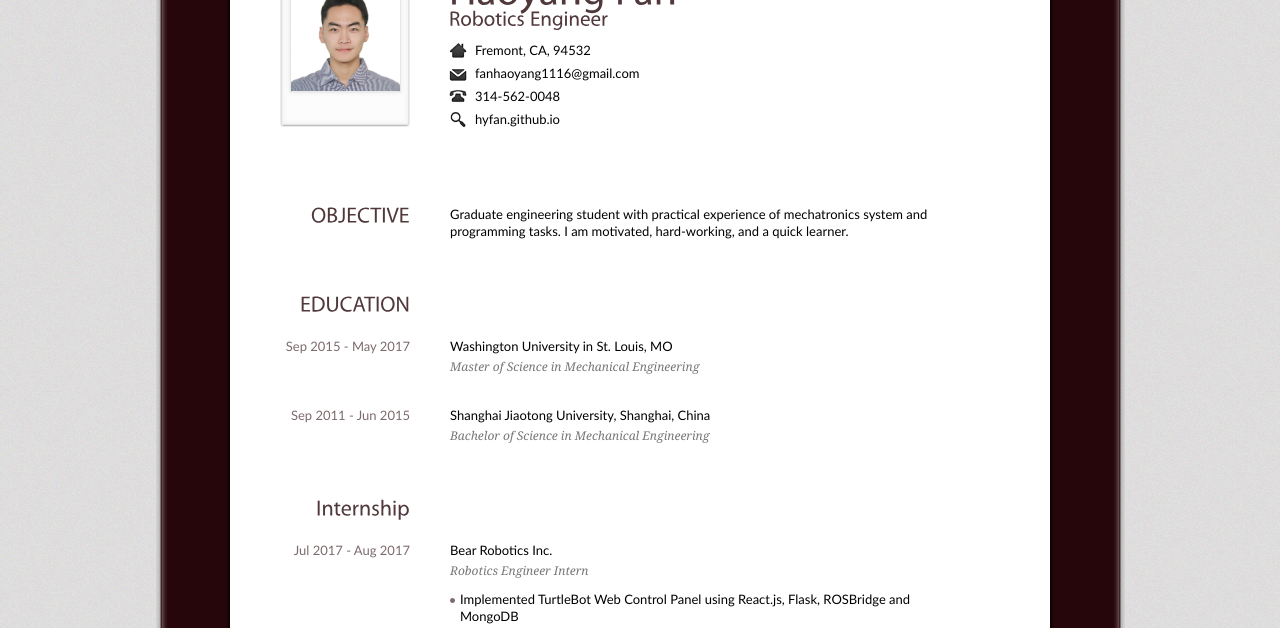
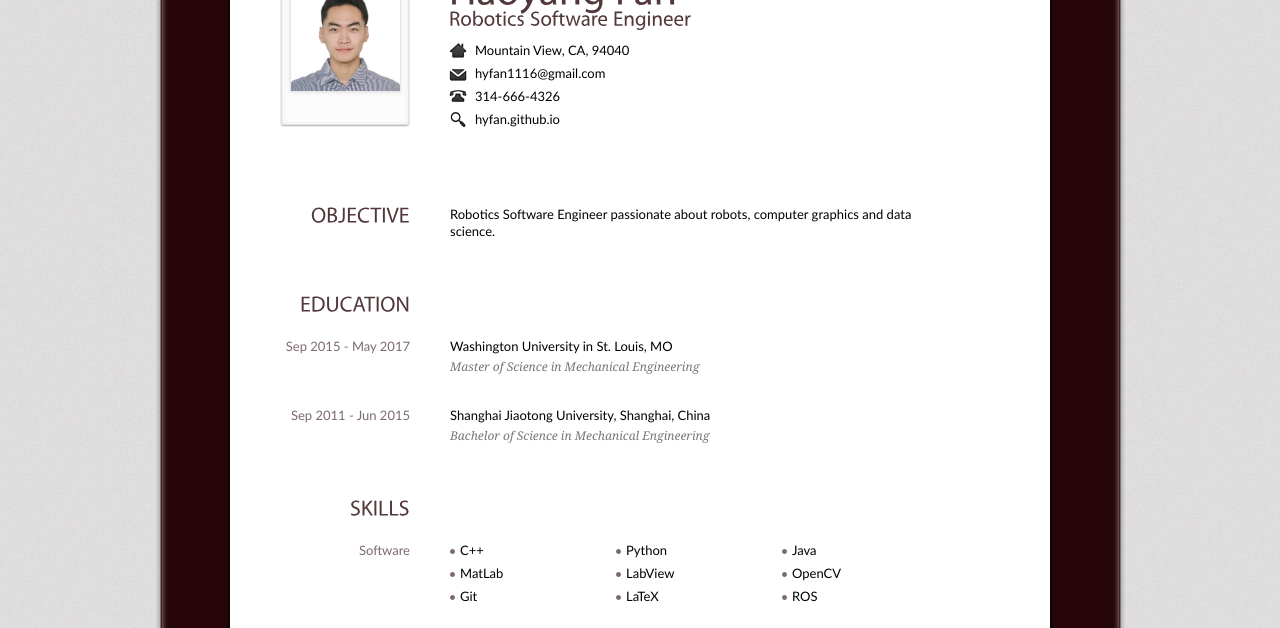
Before and after one commit to hyfan1116/hyfan1116.github.io, a plain HTML site: page index.html in a window 1280 px wide. Shown: the part 305-933 px from the top of the page. Drawn offline with Linux system fonts and the light colour scheme.

Commit message:
Update resume

```diff
--- a/index.html
+++ b/index.html
@@ -38,11 +38,11 @@
           <!-- Begin Personal Information -->
           <div class="self">
             <h1 class="name">Haoyang Fan <br />
-              <span>Robotics Engineer</span></h1>
+              <span>Robotics Software Engineer</span></h1>
             <ul>
-              <li class="ad">Fremont, CA, 94532</li>
-              <li class="mail">fanhaoyang1116@gmail.com</li>
-              <li class="tel">314-562-0048</li>
+              <li class="ad">Mountain View, CA, 94040</li>
+              <li class="mail">hyfan1116@gmail.com</li>
+              <li class="tel">314-666-4326</li>
               <li class="web">hyfan.github.io</li>
             </ul>
           </div>
@@ -62,7 +62,7 @@
         <!-- Begin 1st Row -->
         <div class="entry">
           <h2>OBJECTIVE</h2>
-          <p>Graduate engineering student with practical experience of mechatronics system and programming tasks. I am motivated, hard-working, and a quick learner. </p>
+          <p>Robotics Software Engineer passionate about robots, computer graphics and data science. </p>
         </div>
         <!-- End 1st Row -->
         <!-- Begin 2nd Row -->
@@ -81,12 +81,12 @@
         </div>
         <!-- End 2nd Row -->
         <!-- Begin 3rd Row -->
-        <div class="entry">
+        <!-- <div class="entry">
           <h2>Internship</h2>
 					<div class="content">
             <h3>Jul 2017 - Aug 2017</h3>
             <p>Bear Robotics Inc. <br />
-              <em>Robotics Engineer Intern</em></p>
+              <em>Robotics SoftawEngineer Intern</em></p>
             <ul class="info">
 							<li>Implemented TurtleBot Web Control Panel using React.js, Flask, ROSBridge and MongoDB</li>
 							<li>Revamped the ROS launch file system; added unit test and simulation interfaces</li>
@@ -102,7 +102,7 @@
 			  			<li>Inspected and maintained the fatigue test equipment of vehicle electric parts.</li>
             </ul>
           </div>
-        </div>
+        </div> -->
         <!-- End 3rd Row -->
         <!-- Begin 4th Row -->
         <div class="entry">
@@ -138,7 +138,7 @@
         </div>
         <!-- End 4th Row -->
         <!-- Begin 5th Row -->
-		<div class="entry">
+		<!-- <div class="entry">
           <h2>Projects</h2>
 					<div class="content">
             <h3>Dec 2016 - Jan 2017</h3>
@@ -189,7 +189,7 @@
 			  			<li>Designed and tuned the PID control regime, ranked 4th place in 20 teams of final race </li>
             </ul>
           </div>
-		</div>
+		</div> -->
       </div>
       <div class="clear"></div>
       <div class="paper-bottom"></div>
```
